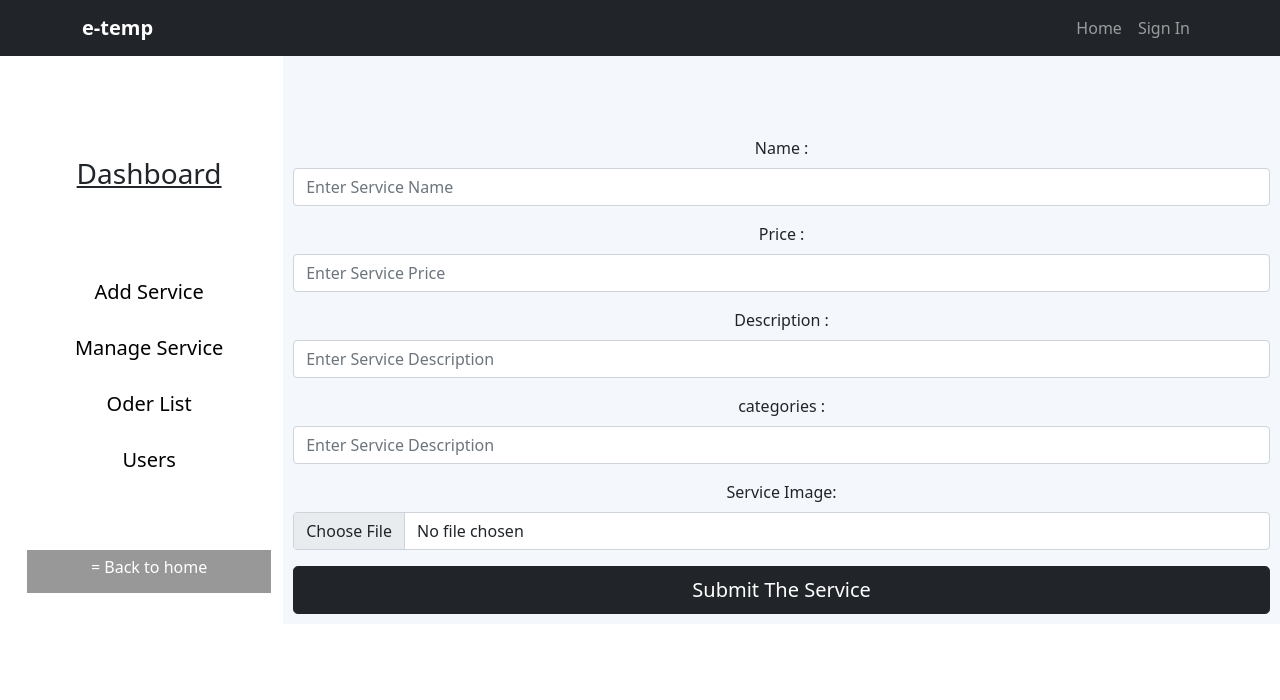
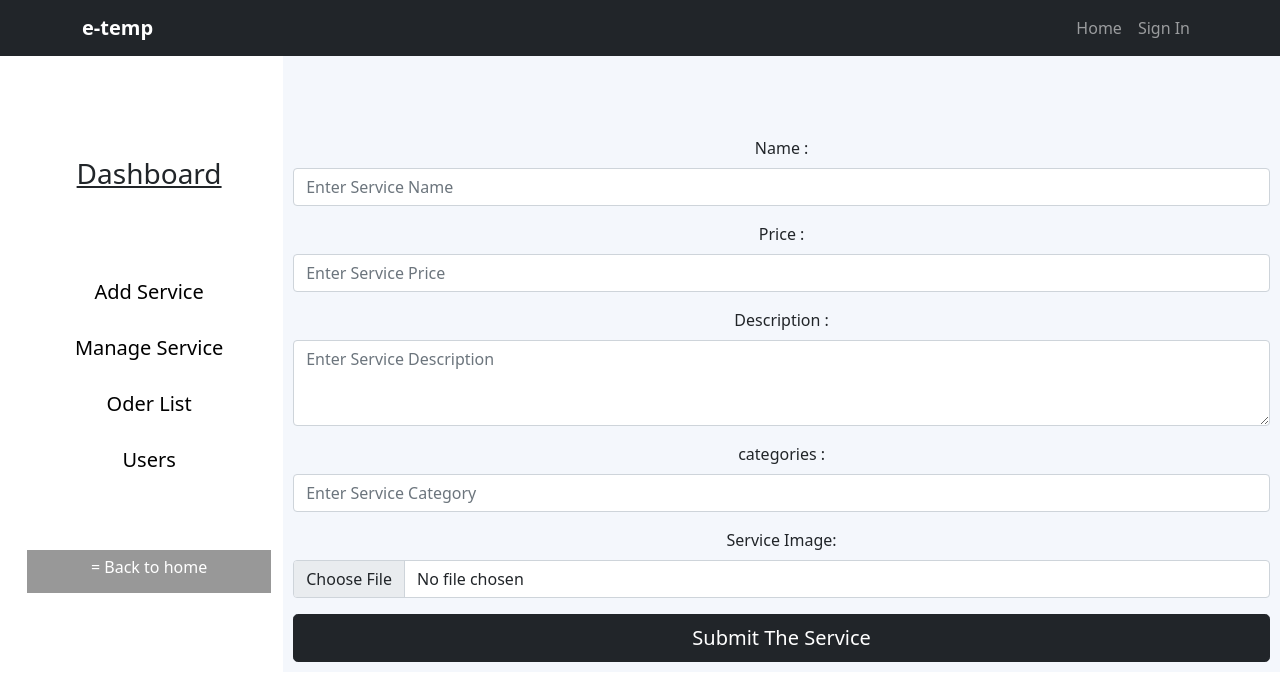
Before and after one commit to Siratul804/success_e-commarce_admin, a React (Create React App) app: page /Add in a window 1280 px wide. Shown: the top 700 px of the page. Built offline with nearby package versions, Linux system fonts and the light colour scheme; no server answers.

Commit message:
admin_e-temp

```diff
--- a/src/dashboard/AddService.js
+++ b/src/dashboard/AddService.js
@@ -87,7 +87,22 @@ function AddService() {
                 }}
               />
             </Form.Group>
-            <Form.Group className="mb-3" controlId="formBasicText">
+            <Form.Group
+              className="mb-3"
+              controlId="exampleForm.ControlTextarea1"
+            >
+              <Form.Label>Description :</Form.Label>
+              <Form.Control
+                as="textarea"
+                rows={3}
+                onChange={(e) => {
+                  setDescription(e.target.value);
+                }}
+                type="text"
+                placeholder="Enter Service Description"
+              />
+            </Form.Group>
+            {/* <Form.Group className="mb-3" controlId="formBasicText">
               <Form.Label>Description : </Form.Label>
               <Form.Control
                 onChange={(e) => {
@@ -96,7 +111,7 @@ function AddService() {
                 type="text"
                 placeholder="Enter Service Description"
               />
-            </Form.Group>
+            </Form.Group> */}
             <Form.Group className="mb-3" controlId="formBasicText">
               <Form.Label>categories : </Form.Label>
               <Form.Control
@@ -104,7 +119,7 @@ function AddService() {
                   setCategories(e.target.value);
                 }}
                 type="text"
-                placeholder="Enter Service Description"
+                placeholder="Enter Service Category"
               />
             </Form.Group>
             <Form.Group controlId="formFile" className="mb-3">
--- a/src/dashboard/Edit.js
+++ b/src/dashboard/Edit.js
@@ -184,9 +184,15 @@ function Edit() {
                   >
                     Submit The Service Price
                   </Button>
-                  <Form.Group className="mb-3" controlId="formBasicText">
+
+                  <Form.Group
+                    className="mb-3"
+                    controlId="exampleForm.ControlTextarea1"
+                  >
                     <Form.Label>Description : </Form.Label>
                     <Form.Control
+                      as="textarea"
+                      rows={3}
                       defaultValue={detailCategory.description}
                       onChange={(e) => {
                         setNewDescription(e.target.value);
@@ -203,6 +209,7 @@ function Edit() {
                   >
                     Submit The Service Description
                   </Button>
+
                   <Form.Group className="mb-3" controlId="formBasicText">
                     <Form.Label>Categories : </Form.Label>
                     <Form.Control
```
